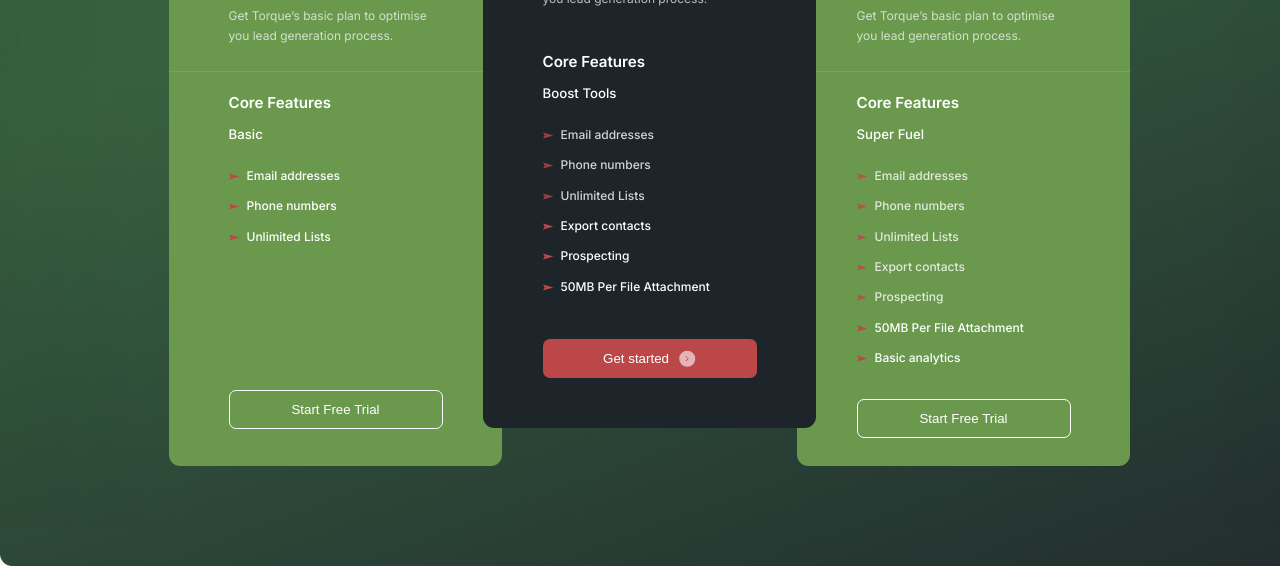
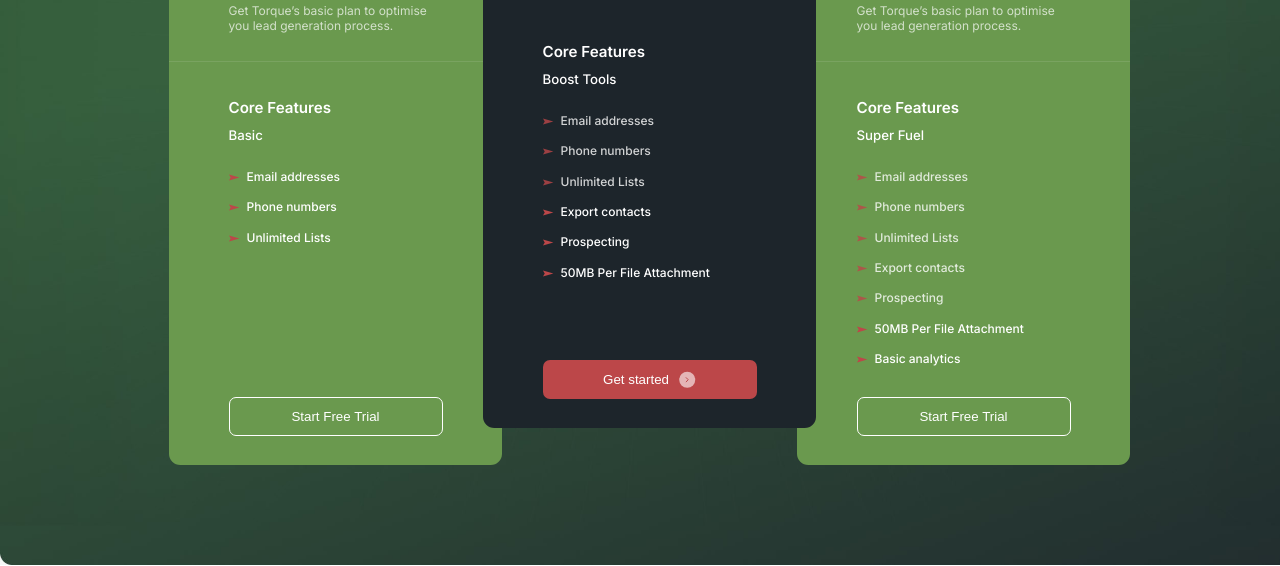
Before and after one commit to Merfy1/Test_task_revered, a plain HTML site: page index.html in a window 1280 px wide. Shown: the part 385-951 px from the top of the page. Drawn offline with Linux system fonts and the light colour scheme.

Commit message:
fixed: card style

```diff
--- a/index.html
+++ b/index.html
@@ -68,7 +68,7 @@
                         <li class="card-list__item">Phone numbers</li>
                         <li class="card-list__item">Unlimited Lists</li>
                     </ul>
-                    <button class="card-button first">
+                    <button class="card-button">
                         Start Free Trial
                     </button>
                 </div>
@@ -95,7 +95,7 @@
                         <li class="card-list__item">Prospecting</li>
                         <li class="card-list__item">50MB Per File Attachment</li>
                     </ul>
-                    <button class="card-button third">
+                    <button class="card-button dark-button">
                         Get started
                         <img src="img/arrow_button.svg" alt="arrow" class="card-button__img">
                     </button>
@@ -125,7 +125,7 @@
                         <li class="card-list__item">50MB Per File Attachment</li>
                         <li class="card-list__item">Basic analytics</li>
                     </ul>
-                    <button class="card-button second">
+                    <button class="card-button">
                         Start Free Trial
                     </button>
                 </div>
--- a/sass/_card.sass
+++ b/sass/_card.sass
@@ -14,6 +14,9 @@
     &-container
         max-width: 214px
         margin: 0 auto
+        display: flex
+        flex-direction: column
+        height: 100%
     &-title
         color: white
         font-weight: 600
@@ -65,21 +68,10 @@
         border: 1px white solid
         color: white
         cursor: pointer
+        margin-bottom: 29px
+        margin-top: auto
         &__img
             margin-left: 10px
-.first
-    margin-top: 130px
-.second
-    margin-top: 18px
-    margin-bottom: 28px
-.third
-    margin-top: 45px
-    background-color: #BC4749
-    border: none
-    display: flex
-    justify-content: center
-    align-items: center
-
 .dark
     height: 600px
     margin-top: -37px
@@ -87,6 +79,13 @@
     z-index: 1
     &-info
         margin-top: 45px
+    &-button
+        background-color: #bc4749
+        border: none
+        display: flex
+        justify-content: center
+        align-items: center
+        margin-top: auto
 .currency
     color: white
     font-weight: 500
```
Also changed, not shown: css/style.css, 1 other file.
